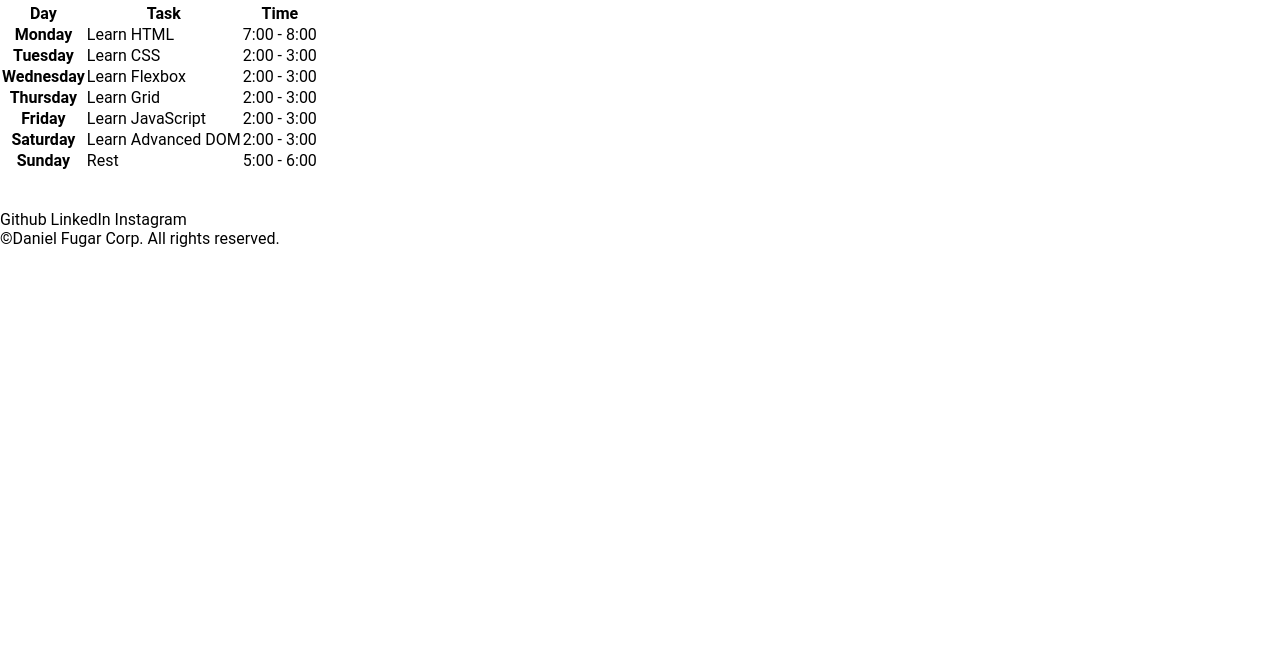
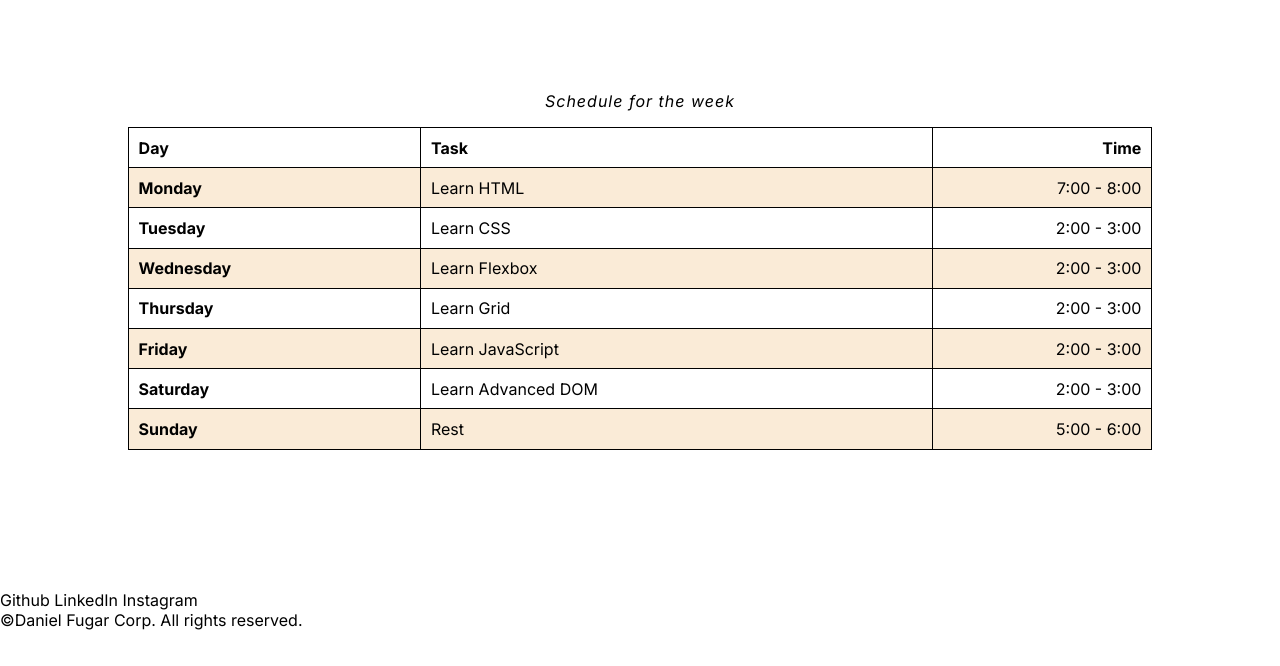
Before and after one commit to daniel-fugar/learning-html, a plain HTML site: page schedule.html in a window 1280 px wide. Shown: the part 134-800 px from the top of the page. Drawn offline with Linux system fonts and the light colour scheme.

Commit message:
Completed styling of schedule table

```diff
--- /dev/null
+++ b/contact.css
@@ -0,0 +1,5 @@
+input, button {
+  font-family: inherit;
+  font-size: 100%;
+  box-sizing: border-box;
+}
--- /dev/null
+++ b/schedule.css
@@ -0,0 +1,51 @@
+main {
+  display: flex;
+  align-items: center;
+  justify-content: center;
+  padding: 100px 0;
+}
+
+table {
+  width: 80%;
+  border: 1px solid black;
+  table-layout: fixed;
+  /* min-width: 1000px; */
+  margin: 0 auto;
+  border-collapse: collapse;
+}
+
+th, td {
+  border: 1px solid black;
+  padding: 0.6rem;
+  vertical-align: top;
+  /* padding: 0.3rem; */
+}
+
+/* Best practice dictates: */
+/* numbers aligned to the right */
+tr :nth-child(3) {
+  text-align: right;
+  width: 15%;
+}
+
+/* text aligned to the left */
+tr :nth-child(2) {
+  text-align: left;
+  width: 35%;
+}
+
+tr :nth-child(1) {
+  text-align: left;
+  width: 20%;
+}
+
+tbody tr:nth-child(odd) {
+  background-color:antiquewhite;
+}
+
+caption {
+  padding: 1em;
+  font-style: italic;
+  caption-side: top;
+  letter-spacing: 1px;
+}
--- a/schedule.html
+++ b/schedule.html
@@ -5,6 +5,7 @@
   <meta name="viewport" content="width=device-width, initial-scale=1.0">
   <title>Schedule</title>
   <link rel="stylesheet" href="style.css">
+  <link rel="stylesheet" href="schedule.css">
 </head>
 <body>
   <header>
@@ -35,18 +36,20 @@
         </li>
       </ul>
     </nav>
+  </header>
 
+  <section class="page-header">
     <h1>Schedule</h1>
-  </header>
+  </section>
 
   <main>
     <table>
       <caption>Schedule for the week</caption>
       <thead>
         <tr>
-          <th>Day</th>
-          <th>Task</th>
-          <th>Time</th>
+          <th scope="col">Day</th>
+          <th scope="col">Task</th>
+          <th scope="col">Time</th>
         </tr>
       </thead>
 
--- a/style.css
+++ b/style.css
@@ -1,3 +1,5 @@
+@import url('https://fonts.googleapis.com/css2?family=Inter:ital,opsz,wght@0,14..32,100..900;1,14..32,100..900&display=swap');
+
 :root {
   --primary-color: #19183B;
   --secondary-color: #708993;
@@ -9,8 +11,12 @@
   margin: 0;
   padding: 0;
   box-sizing: border-box;
-  font-family: 'Roboto', sans-serif;
+  font-family: 'Inter', sans-serif;
 }
+
+/* body {
+  background-color: var(--primary-color);
+} */
 
 ul {
   display: flex;
```
Also changed, not shown: contact.html (+17 -14 lines), hobbies.html (+5 -1 lines), index.html (+0 -3 lines).
